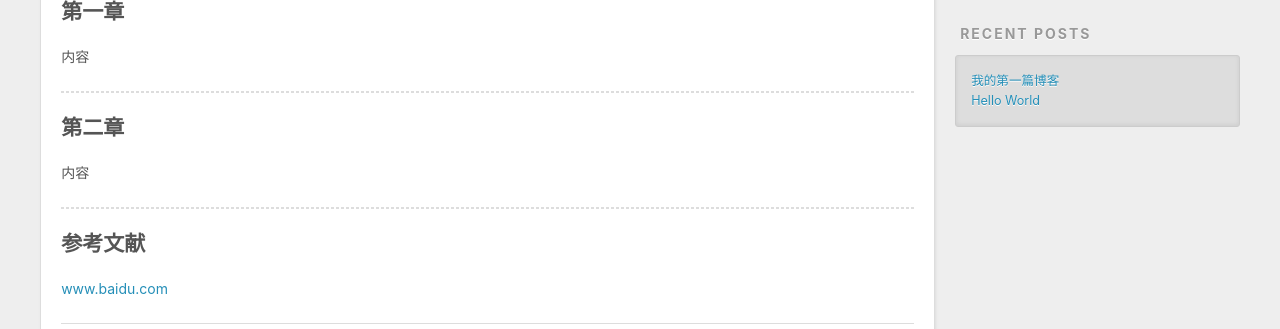
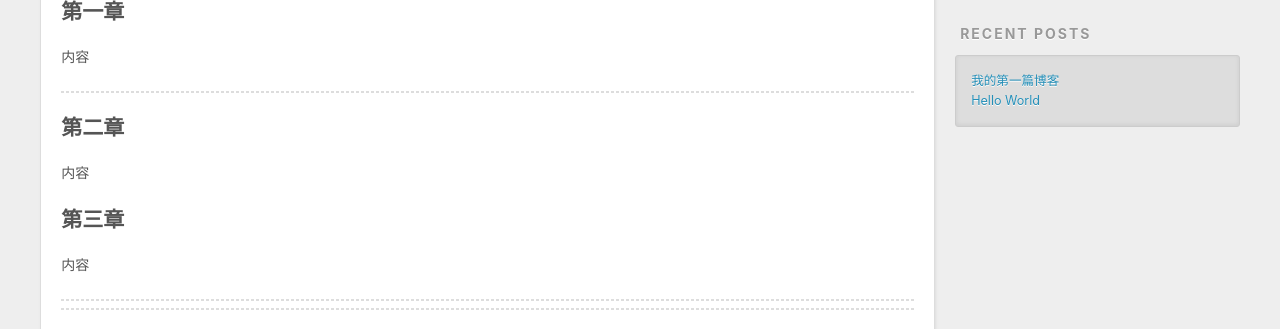
Before and after one commit to HonorZmj98/HonorZmj98.github.io, a plain HTML site: page index.html in a window 1280 px wide. Shown: the part 454-783 px from the top of the page. Drawn offline with nearby package versions, Linux system fonts and the light colour scheme.

Commit message:
Site updated: 2020-03-02 15:44:23

```diff
--- a/index.html
+++ b/index.html
@@ -89,6 +89,8 @@
         <h2 id="第一章"><a href="#第一章" class="headerlink" title="第一章"></a>第一章</h2><p>内容</p>
 <hr>
 <h2 id="第二章"><a href="#第二章" class="headerlink" title="第二章"></a>第二章</h2><p>内容</p>
+<h2 id="第三章"><a href="#第三章" class="headerlink" title="第三章"></a>第三章</h2><p>内容</p>
+<hr>
 <hr>
 <h2 id="参考文献"><a href="#参考文献" class="headerlink" title="参考文献"></a>参考文献</h2><p><a href="http://www.baidu.com" target="_blank" rel="noopener">www.baidu.com</a></p>
 
```
Also changed, not shown: 2020/03/02/我的第一篇博客/index.html (+5 -3 lines).
